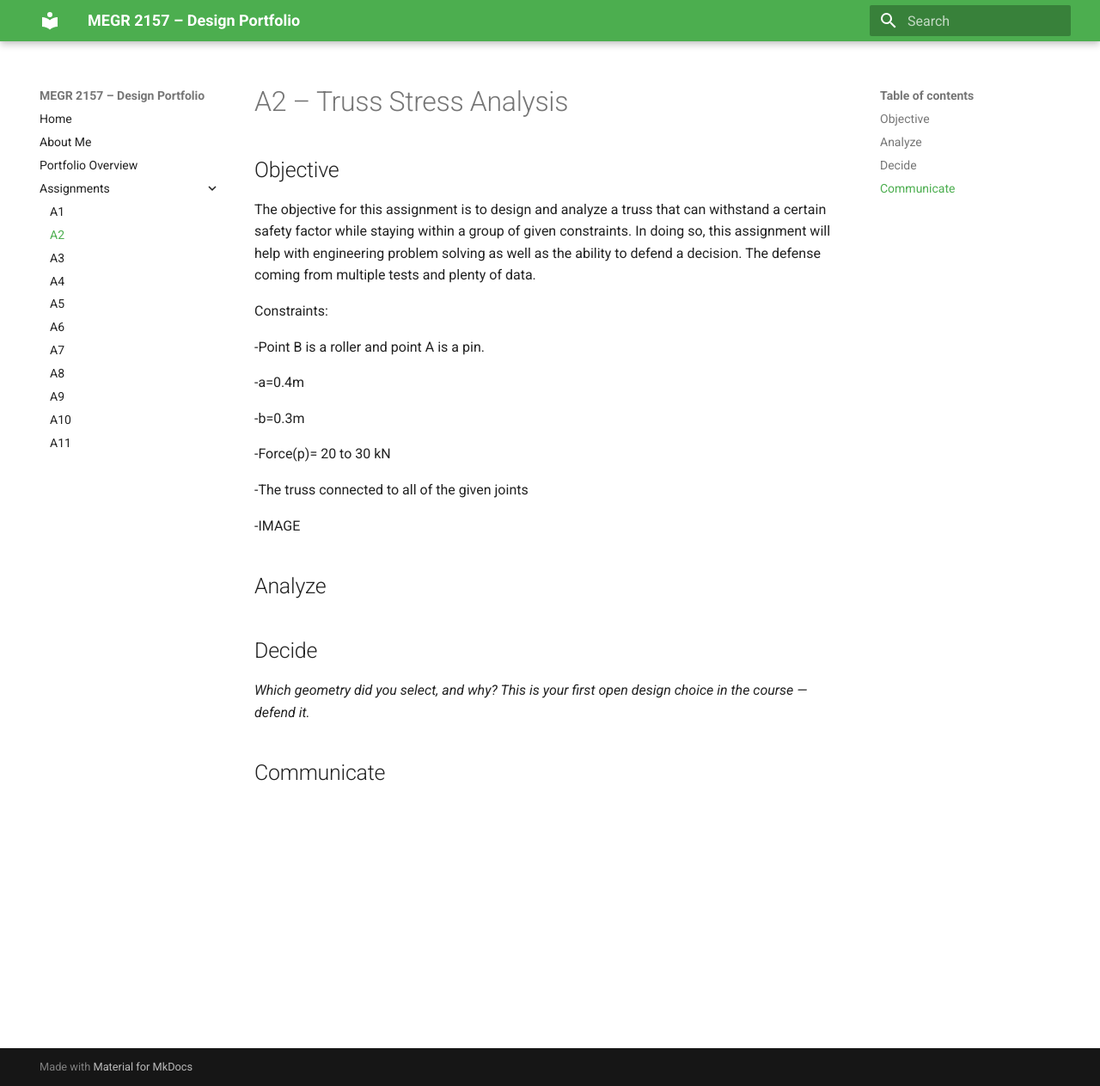
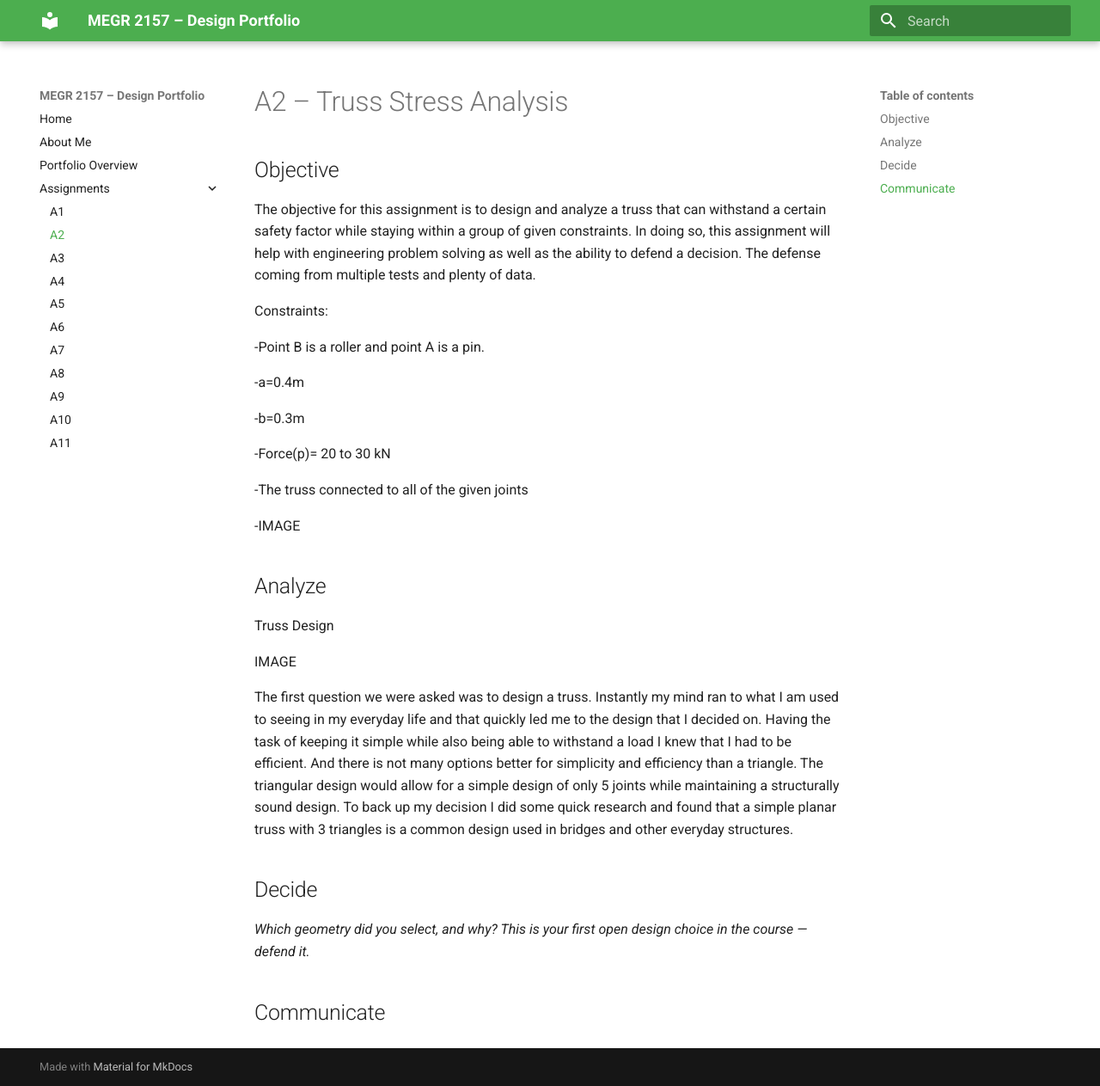
Before and after one commit to noaheme/design-projects-portfolio, an MkDocs documentation site: the page built from docs/assignments/A02/index.md, in a window 1280 px wide and 1263 px high. Shown: the whole window at 86% size. Built offline with MkDocs 1.6.1 and Material for MkDocs 9.7.7, drawn with Linux system fonts in a browser that asks for light colours.

Commit message:
Enhance index.md with truss design analysis
Added analysis of truss design and rationale for choice.

```diff
--- a/docs/assignments/A02/index.md
+++ b/docs/assignments/A02/index.md
@@ -18,6 +18,12 @@ Constraints:
 -IMAGE
 
 ## Analyze
+Truss Design
+
+IMAGE
+
+The first question we were asked was to design a truss. Instantly my mind ran to what I am used to seeing in my everyday life and that quickly led me to the design that I decided on. Having the task of keeping it simple while also being able to withstand a load I knew that I had to be efficient. And there is not many options better for simplicity and efficiency than a triangle.
+The triangular design would allow for a simple design of only 5 joints while maintaining a structurally sound design. To back up my decision I did some quick research and found that a simple planar truss with 3 triangles is a common design used in bridges and other everyday structures.
 
 
 ## Decide
```
